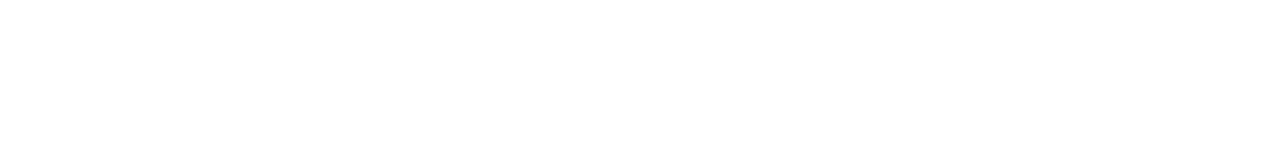
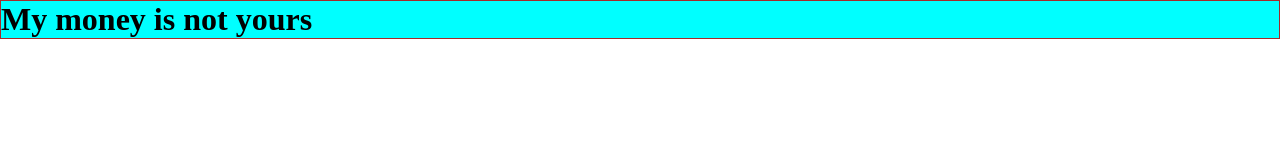
Before and after one commit to Ajayfrizzy/Github-tutorial-for-aptLearners, a plain HTML site: page index.html in a window 1280 px wide. Drawn offline with Linux system fonts and the light colour scheme.

Commit message:
newer commit

```diff
--- a/index.html
+++ b/index.html
@@ -5,8 +5,9 @@
     <meta http-equiv="X-UA-Compatible" content="IE=edge">
     <meta name="viewport" content="width=device-width, initial-scale=1.0">
     <title> My first page</title>
+    <link rel="stylesheet" href="style.css" type="text/css">
 </head>
 <body>
-
+    <h1>My money is not yours</h1>
 </body>
 </html>
--- a/style.css
+++ b/style.css
@@ -3,3 +3,8 @@
     padding: 0;
     box-sizing: border-box;
 }
+
+h1{
+    background-color: aqua;
+    border: 1px solid brown;
+}
```
